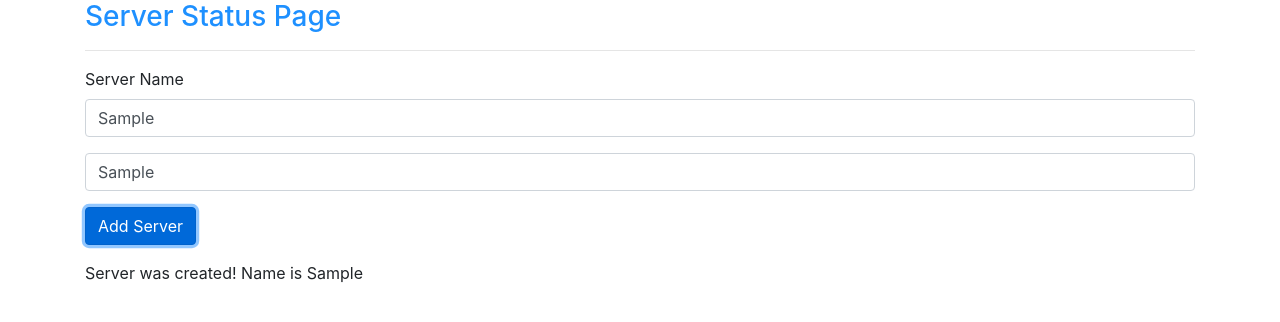
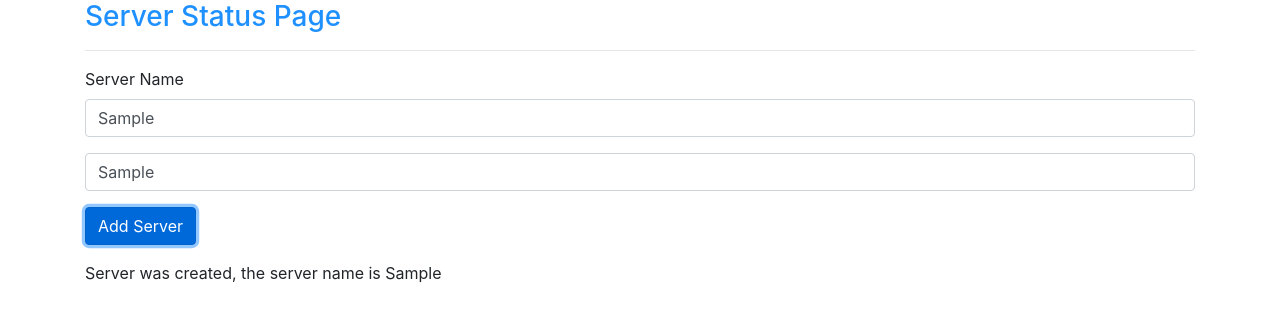
Before and after one commit to dockerlead/angular-basic, an Angular app: page / in a window 1280 px wide. Both pictures are taken after typing "Sample" into the empty fields and a click on the button "Add Server". Shown: the top 322 px of the page. Built offline with nearby package versions, Linux system fonts and the light colour scheme.

Commit message:
:sparkles:Add ngIf .. else directive usage

```diff
--- a/src/app/servers/servers.component.html
+++ b/src/app/servers/servers.component.html
@@ -7,9 +7,11 @@
   type="text"
   class="form-control"
   [(ngModel)]="serverName">
-<!-- <p>{{ serverName }}</p> -->
 <button
   class="btn btn-primary"
   [disabled]="!allowNewServer"
   (click)="onCreateServer()">Add Server</button>
-<p>{{ serverCreationStatus }}</p>
+<p *ngIf="serverCreated; else noServer">Server was created, the server name is {{ serverName }}</p>
+<ng-template #noServer>
+  <p>No server was created!</p>
+</ng-template>
--- a/src/app/servers/servers.component.ts
+++ b/src/app/servers/servers.component.ts
@@ -9,6 +9,7 @@
   allowNewServer = false;
   serverCreationStatus = 'No server was created!';
   serverName = 'Testserver';
+  serverCreated = false;
 
   constructor() {
     setTimeout(() => {
@@ -20,6 +21,7 @@
   }
 
   onCreateServer() {
+    this.serverCreated = true;
     this.serverCreationStatus = 'Server was created! Name is ' + this.serverName;
   }
 
```
